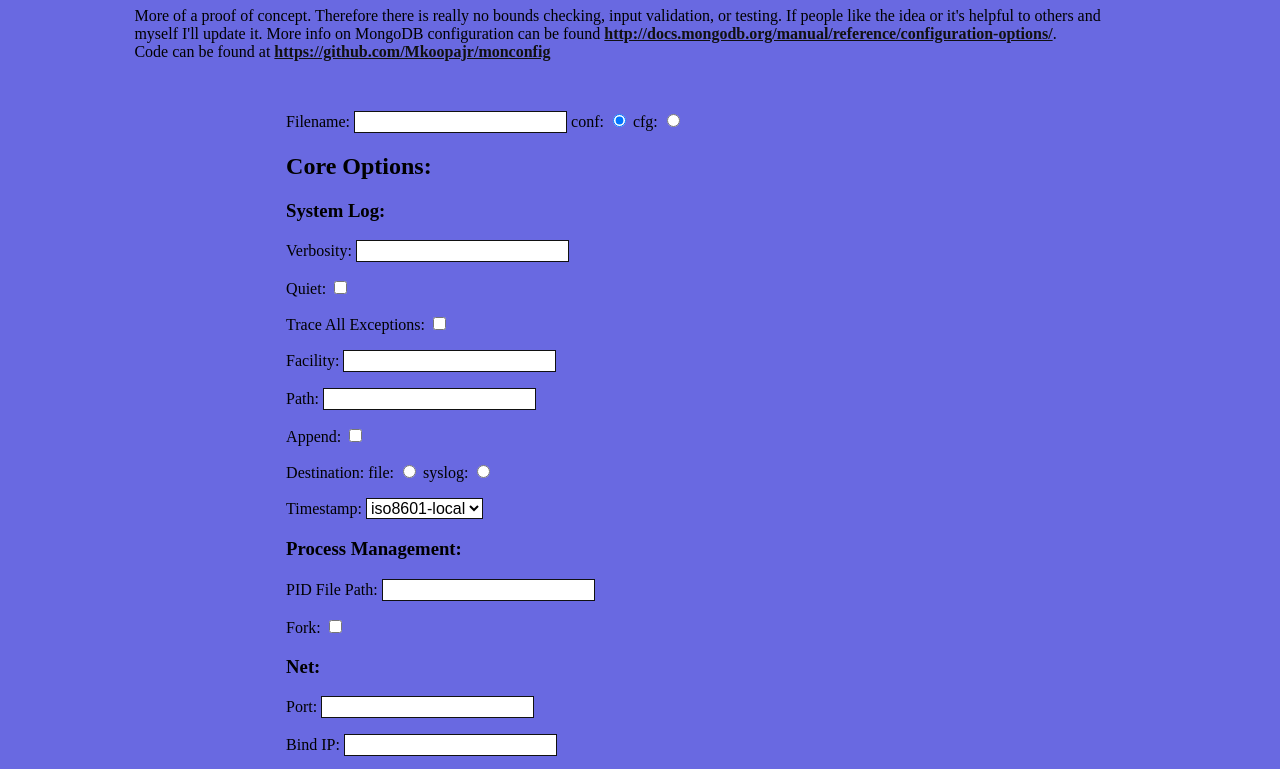
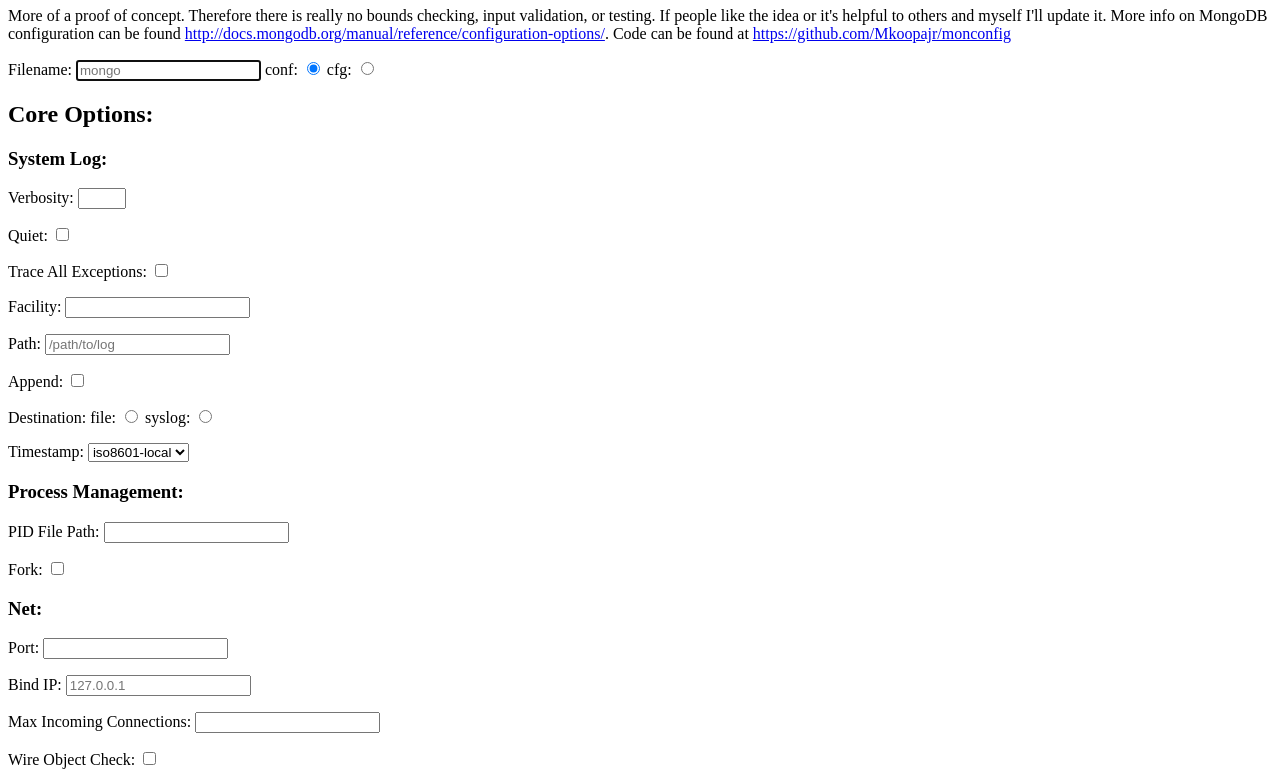
Before and after one commit to Mkoopajr/monconfig, a website: page public/index.html in a window 1280 px wide. Shown: the part 73-842 px from the top of the page. Drawn offline with Linux system fonts and the light colour scheme.

```diff
--- a/public/index.html
+++ b/public/index.html
@@ -1,82 +1,29 @@
-<!DOCTYPE html>
-
+<!doctype html>
 <html>
-
     <head>
-	 <meta name="generator" content="Jacob Morton">
-		 <!--Facebook-->
-		 <meta property="og:url" content="" />
-		 <meta property="og:title" content="MongoDB Configurator" />
-	 	 <meta property="og:description" content="MongoDB Configuration Generator" />
-	  	 <meta property="og:image" content="" />
-		 <meta property="og:type" content="website" />
-     <title>MongoDB Configuration Generator</title>
-	 <style>
-
-	 	body,html {
-
-	 		background-color:#6969E1;
-	 		font-family:Liberation Serif;
-	 		font-size:16px;
-
-	 	}
-
-	 	a,a:link,a:visited,a:active {
-
-	 		color:#111;
-	 		text-decoration:underline;
-	 		font-weight:bold;
-
-	 	}
-
-	 	a:hover {
-
-	 		text-decoration:none;
-
-	 	}
-
-	 	input,select,textarea {
-
-	 		font-size:1em;
-	 		background-color:#FFF;
-	 		color:#000;
-	 		border:1px solid #111;
-
-	 	}
-
-	 </style>
-	 <script>
-
-	 	var readDate = new Date();
-		var date = readDate.getUTCFullYear();
-
-	</script>
     </head>
-
     <body>
-
-	<div align="center"><div style="width:80%;">
-
         <h1>MongoDB configuration generator</h1>
-	<div align="left">
-	 <p>More of a proof of concept. Therefore there is really no bounds checking, input validation, or testing. If people like the idea or it's helpful to others and myself I'll update it. More info on MongoDB configuration can be found <a href="http://docs.mongodb.org/manual/reference/configuration-options/">http://docs.mongodb.org/manual/reference/configuration-options/</a>.<br />
-	 Code can be found at <a href="https://github.com/Mkoopajr/monconfig">https://github.com/Mkoopajr/monconfig</a></p>
-	</div>
-	<br />
-	<div style="width:70%;"><div align="left">
+        <p>More of a proof of concept. Therefore there is really no bounds checking, input
+        validation, or testing. If people like the idea or it's helpful to others and myself
+        I'll update it. More info on MongoDB configuration can be found <a href=http://docs.mongodb.org/manual/reference/configuration-options/>http://docs.mongodb.org/manual/reference/configuration-options/</a>.
+        Code can be found at <a href=https://github.com/Mkoopajr/monconfig>https://github.com/Mkoopajr/monconfig</a></p>
 
         <form name="config" method="post" action="/generate">
-		<p>Filename: <input type="text" name="filename"> conf: <input type="radio" name="ext" value="conf" checked> cfg: <input type="radio" name="ext" value="cfg"></p>
+            <p>Filename: <input type="text" name="filename" placeholder="mongo" required autofocus>
+            conf: <input type="radio" name="ext" value="conf" checked>
+            cfg: <input type="radio" name="ext" value="cfg"></p>
+
             <h2>Core Options:</h2>
             <h3>System Log:</h3>
-
-			<p>Verbosity: <input type="number" name="sysLogVerbosity"></p>
+                <p>Verbosity: <input type="number" name="sysLogVerbosity" min="0" max="5"></p>
                 <p>Quiet: <input type="checkbox" name="sysLogQuiet" value="true"></p>
                 <p>Trace All Exceptions: <input type="checkbox" name="sysLogTraceAllExceptions" value="true"></p>
                 <p>Facility: <input type="text" name="sysLogFacility"></p>
-			<p>Path: <input type="text" name="sysLogPath"></p>
+                <p>Path: <input type="text" name="sysLogPath" placeholder="/path/to/log"></p>
                 <p>Append: <input type="checkbox" name="sysLogAppend" value="true"></p>
-			<p>Destination: file: <input type="radio" name="sysLogDestination" value="file"> syslog: <input type="radio" name="sysLogDestination" value="syslog"></p>
+                <p>Destination: file: <input type="radio" name="sysLogDestination" value="file">
+                syslog: <input type="radio" name="sysLogDestination" value="syslog"></p>
                 <p>Timestamp:
                     <select name="sysLogTimestamp">
                         <option value="iso8601-local">iso8601-local</option>
@@ -86,14 +33,12 @@
                 </p>
 
             <h3>Process Management:</h3>
-
                 <p>PID File Path: <input type="text" name="pidFilePath"></p>
                 <p>Fork: <input type="checkbox" name="processManFork" value="true"></p>
 
             <h3>Net:</h3>
-
                 <p>Port: <input type="number" name="port"></p>
-			<p>Bind IP: <input type="text" name="bindIp"></p>
+                <p>Bind IP: <input type="text" name="bindIp" placeholder="127.0.0.1" required></p>
                 <p>Max Incoming Connections: <input type="number" name="maxConnections"></p>
                 <p>Wire Object Check: <input type="checkbox" name="wireObjectCheck" value="true"></p>
                 <p>HTTP: <input type="checkbox" name="http" value="true"></p>
@@ -103,8 +48,7 @@
                 <p>JSONP: <input type="checkbox" name="jsonp" value="true"></p>
                 <p>REST Interface: <input type="checkbox" name="rest" value="true"></p>
                 <p>SSL On Normal Ports: <input type="checkbox" name="sslOnPorts" value="true"></p>
-			<p>
-			SSL Mode:
+                <p>SSL Mode:
                     <select name="sslMode">
                         <option value="disabled">disabled</option>
                         <option value="allowSSL">allowSSL</option>
@@ -112,12 +56,12 @@
                         <option value="requireSSL">requireSSL</option>
                     </select>
                 </p>
-			<p>PEMKey File: <input type="text" name="sslPemKey"></p>
+                <p>PEMKey File: <input type="text" name="sslPemKey" placeholder="/path/to/PEMFile"></p>
                 <p>PEMKey Password: <input type="password" name="sslPemKeyPwd"></p>
                 <p>Cluster File: <input type="text" name="sslClusterFile"></p>
                 <p>Cluster Password: <input type="password" name="sslClusterPwd"></p>
                 <p>CA File: <input type="text" name="sslCaFile"></p>
-			<p>CRL File: <input type="text" name="sslCrlFile"></p>
+                <p>CRL File: <input type="text name="sslCrlFile"></p>
                 <p>Weak Certificate Validation: <input type="checkbox" name="sslWeakCa" value="true"></p>
                 <p>Allow Invalid Certificate: <input type="checkbox" name="sslInvalidCa" value="true"></p>
                 <p>FIPS Mode: <input type="checkbox" name="sslFipsMode" value="true"></p>
@@ -125,8 +69,7 @@
 
             <h3>Security:</h3>
             <p>Key File: <input type="text" name="keyFile"></p>
-			<p>
-			Cluster Authorization Mode:
+            <p>Cluster Authorization Mode:
                 <select name="clusterAuthMode">
                     <option value="keyFile">keyFile</option>
                     <option value="sendKeyFile">sendKeyFile</option>
@@ -134,14 +77,11 @@
                     <option value="x509">x509</option>
                 </select>
             </p>
-			<p>
-
-			Authorization:
+            <p>Authorization:
                 <select name="auth">
                     <option value="disabled">disabled</option>
                     <option value="enabled">enabled</option>
                 </select>
-
             </p>
             <p>SASL Host Name: <input type="text" name="saslHostName"></p>
             <p>SASL Service Name: <input type="text" name="saslServiceName"></p>
@@ -149,21 +89,17 @@
             <p>Enable Javascript: <input type="checkbox" name="javascriptEnabled" value="true"></p>
 
             <h3>Operation Profiling:</h3>
-
             <p>Slow Op Threshold Milliseconds: <input type="number" name="slowOpThresholdMs"></p>
             <p>Mode:
                 <select name="opProfilingMode">
                     <option value="off">off</option>
                     <option value="slowOp">slowOp</option>
-			  <option value="all">all</option>
+                    <option value="all">all</options>
                 </select>
             </p>
 
             <h3>Storage</h3>
-			<p>DB Path:
-			<input type="text" name="dbPath">
-
-			</p>
+            <p>DB Path: <input type="text" name="dbPath" required></p>
             <p>Directory Per DB: <input type="checkbox" name="directoryPerDb" value="true"></p>
             <p>Index Build Retry: <input type="checkbox" name="indexBuildRetry" value="true"></p>
             <p>Pre Allocate Data Files: <input type="checkbox" name="preAllocDataFiles" value="true"></p>
@@ -178,77 +114,60 @@
             <p>Commit Interval Milliseconds: <input type="number" name="commitIntervalMs"></p>
 
             <h3>Replication:</h3>
-
             <p>Op Log Size MB: <input type="number" name="opLogSizeMB"></p>
             <p>Replication Set Name: <input type="text" name="replSetName"></p>
             <p>Secondary Index Prefetch:
-
                 <select name="secondaryIndexPrefetch">
                     <option value="all">all</option>
                     <option value="none">none</option>
                     <option value="_id_only">_id_only</option>
                 </select>
-
             </p>
 
             <h3>Sharding</h3>
-
-				<p>Cluster Role: configsvr: <input type="radio" name="clusterRole" value="configsvr"> shardsvr: <input type="radio" name="clusterRole" value="shardsvr"></p>
+            <p>Cluster Role: configsvr: <input type="radio" name="clusterRole" value="configsvr">
+                shardsvr: <input type="radio" name="clusterRole" value="shardsvr"></p>
             <p>Archive Moved Chunks: <input type="number" name="archiveMovedChunks"></p>
 
             <h3>Audit Log:</h3>
-
             <p>Destination:
                 <select name="auditLogDestination">
                     <option value="console">console</option>
                     <option value="syslog">syslog</option>
-				 <option>file</option>
+                    <option file="file">file</option>
                 </select>
             </p>
             <p>Format:
                 <select name="auditLogFormat">
                     <option value="JSON">JSON</option>
-				 <option>BSON</option>
+                    <option file="BSON">BSON</option>
                 </select>
             </p>
             <p>Path: <input type="text" name="auditLogPath"></p>
             <p>Filter:</p>
 
             <h3>SNMP</h3>
-
-				<p>SNMP Subagent: <input type="checkbox" name="snmpSubagent" value="true"></p>
-				<p>SNMP Master: <input type="checkbox" name="snmpMaster" value="true"></p>
+            <p> SNMP Subagent: <input type="checkbox" name="snmpSubagent" value="true"></p>
+            <p> SNMP Master: <input type="checkbox" name="snmpMaster" value="true"></p>
 
             <h2>Mongos-Only Options:</h2>
-
             <h3>Replication:</h3>
-
             <p>Local Ping Threshold Milliseconds: <input type="number" name="localPingThresholdMs"></p>
 
             <h3>Sharding:</h3>
-
             <p>Auto Split: <input type="checkbox" name="shardAutoSplit" value="true"></p>
             <p>Configuartion Database: <input type="string" name="shardConfigDb"></p>
             <p>Chunk Size: <input type="number" name="shardChunkSize"></p>
 
             <h2>Windows Service Options:</h2>
-
             <h3>Process Managment:</h3>
-
             <p>Service Name: <input type="text" name="windowsServiceName"></p>
             <p>Display Name: <input type="text" name="windowsDisplayName"></p>
             <p>Description: <input type="text" name="windowsServiceDescription"></p>
             <p>Service User: <input type="text" name="windowsServiceUser"></p>
             <p>Service Password: <input type="password" name="windowsServicePwd"></p>
+
             <p><input type="submit" value="Generate"></p>
-
         </form>
-		</div></div>
-		</div></div>
-		<script>
-
-			document.write("<div align=\"center\">Programmed By <a href=\"https://github.com/Mkoopajr\">Mkoopajr</a> &copy; "+ date +". Berkley BSD Liscence.</div>");
-
-		</script>
     </body>
 </html>
```
Lines whose indentation alone changed are shown as unchanged.
